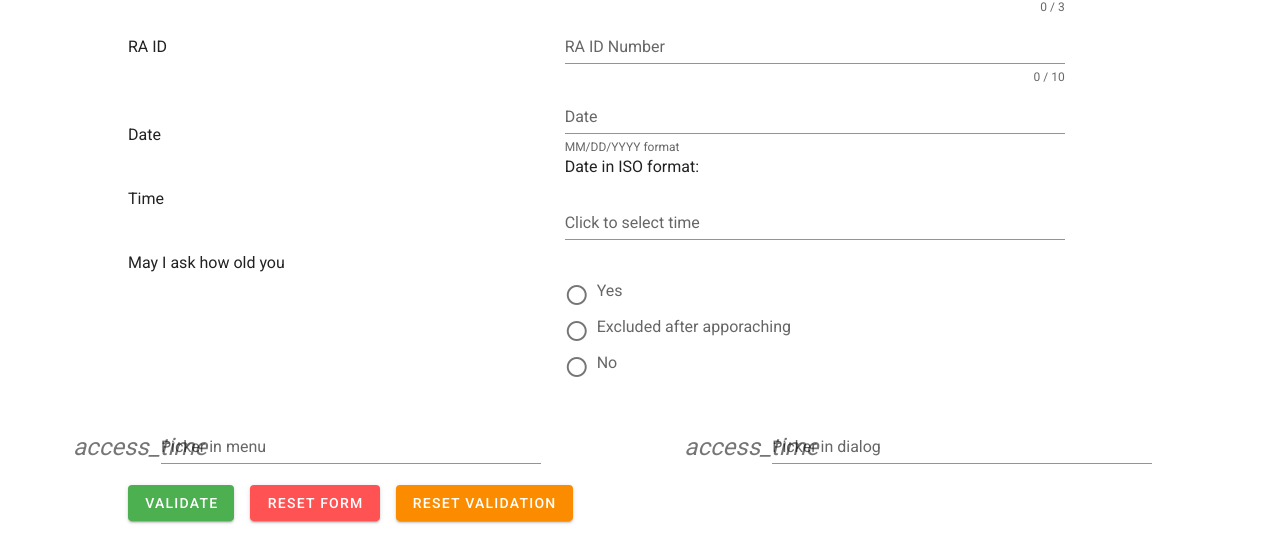
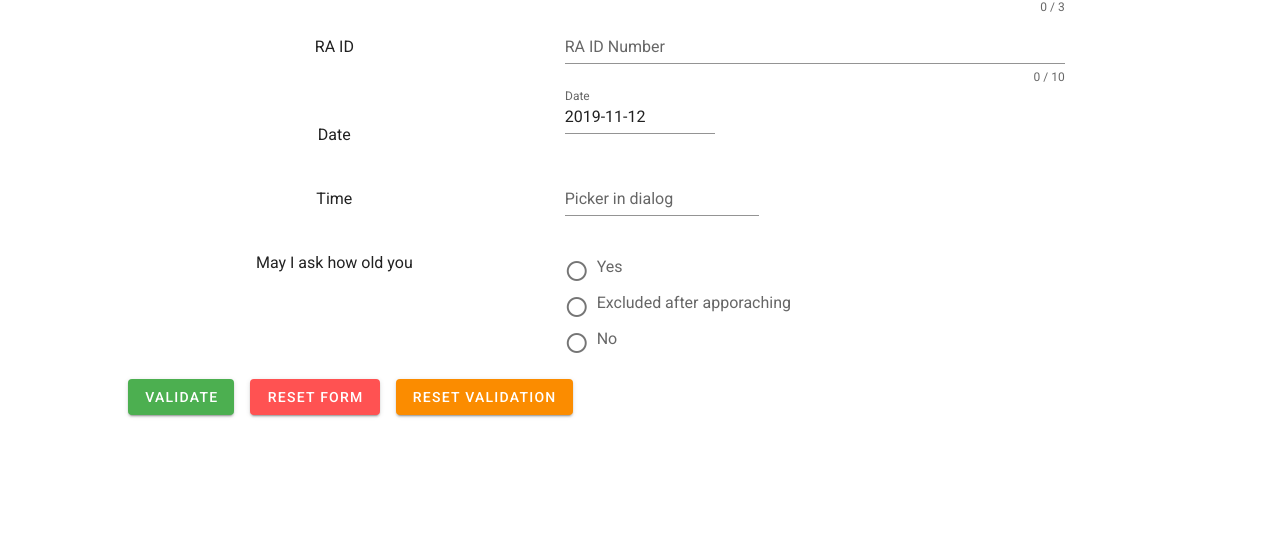
Before and after one commit to mchieco/NARAP, a Vue app: page /form2 in a window 1280 px wide. Shown: the part 203-740 px from the top of the page. Built offline with nearby package versions, Linux system fonts and the light colour scheme.

Commit message:
Work on form

```diff
--- /dev/null
+++ b/src/components/dateModal.vue
@@ -0,0 +1,37 @@
+<template>
+  <v-row>
+    <v-col cols="12" sm="6" md="4">
+      <v-dialog
+        ref="dialog"
+        v-model="modal"
+        :return-value.sync="date"
+        persistent
+        width="290px"
+      >
+        <template v-slot:activator="{ on }">
+          <v-text-field
+            v-model="date"
+            label="Date"
+            readonly
+            v-on="on"
+          ></v-text-field>
+        </template>
+        <v-date-picker v-model="date" scrollable>
+          <v-btn text color="primary" @click="modal = false">Cancel</v-btn>
+          <v-btn text color="primary" @click="$refs.dialog.save(date)">OK</v-btn>
+        </v-date-picker>
+      </v-dialog>
+    </v-col>
+  </v-row>
+</template>
+
+<script>
+export default {
+  data: () => ({
+    date: new Date().toISOString().substr(0, 10),
+    menu: false,
+    modal: false,
+    menu2: false,
+  }),
+};
+</script>
--- a/src/components/timeModal.vue
+++ b/src/components/timeModal.vue
@@ -1,35 +1,5 @@
 <template>
   <v-row>
-    <v-col cols="11" sm="5">
-      <v-menu
-        ref="menu"
-        v-model="menu2"
-        :close-on-content-click="false"
-        :nudge-right="40"
-        :return-value.sync="time"
-        transition="scale-transition"
-        offset-y
-        max-width="290px"
-        min-width="290px"
-      >
-        <template v-slot:activator="{ on }">
-          <v-text-field
-            v-model="time"
-            label="Picker in menu"
-            prepend-icon="access_time"
-            readonly
-            v-on="on"
-          ></v-text-field>
-        </template>
-        <v-time-picker
-          v-if="menu2"
-          v-model="time"
-          full-width
-          @click:minute="$refs.menu.save(time)"
-        ></v-time-picker>
-      </v-menu>
-    </v-col>
-    <v-spacer></v-spacer>
     <v-col cols="11" sm="5">
       <v-dialog
         ref="dialog"
@@ -42,7 +12,6 @@
           <v-text-field
             v-model="time"
             label="Picker in dialog"
-            prepend-icon="access_time"
             readonly
             v-on="on"
           ></v-text-field>
@@ -52,7 +21,6 @@
           v-model="time"
           full-width
         >
-          <v-spacer></v-spacer>
           <v-btn text color="primary" @click="modal2 = false">Cancel</v-btn>
           <v-btn text color="primary" @click="$refs.dialog.save(time)">OK</v-btn>
         </v-time-picker>
--- a/src/views/Form2.vue
+++ b/src/views/Form2.vue
@@ -15,7 +15,7 @@
           <p>Date</p>
           <br />
           <p>Time</p>
-                    <br />
+          <br />
           <p>May I ask how old you</p>
         </v-col>
         <v-col cols="6">
@@ -33,32 +33,10 @@
             label="RA ID Number"
             required
           ></v-text-field>
-          <v-menu
-            ref="menu1"
-            v-model="menu1"
-            :close-on-content-click="false"
-            transition="scale-transition"
-            offset-y
-            full-width
-            max-width="290px"
-            min-width="290px"
-          >
-            <template v-slot:activator="{ on }">
-              <v-text-field
-                v-model="dateFormatted"
-                label="Date"
-                hint="MM/DD/YYYY format"
-                persistent-hint
-                @blur="date = parseDate(dateFormatted)"
-                v-on="on"
-              ></v-text-field>
-            </template>
-            <v-date-picker v-model="date" no-title @input="menu1 = false"></v-date-picker>
-          </v-menu>
-          <p>
-            Date in ISO format:
-            <strong>{{ date }}</strong>
-          </p>
+          <div id="pickDate">
+            <date-modal />
+          </div>
+          <!--
           <v-dialog
             ref="dialog"
             v-model="modal2"
@@ -76,31 +54,18 @@
               <v-btn text color="primary" @click="$refs.dialog.save(time)">OK</v-btn>
             </v-time-picker>
           </v-dialog>
+          !-->
+          <div id="picktime">
+            <time-modal />
+          </div>
 
           <v-radio-group v-model="ex8" column>
-              <v-radio
-                label="Yes"
-                color="success"
-                value="success"
-              ></v-radio>
-              <v-radio
-                label="Excluded after apporaching"
-                color="warning"
-                value="warning"
-              ></v-radio>
-              <v-radio
-                label="No"
-                color="error"
-                value="error"
-              ></v-radio>
-            </v-radio-group>
+            <v-radio label="Yes" color="success" value="success"></v-radio>
+            <v-radio label="Excluded after apporaching" color="warning" value="warning"></v-radio>
+            <v-radio label="No" color="error" value="error"></v-radio>
+          </v-radio-group>
         </v-col>
       </v-row>
-
-  <div id="picktime">
-      <time-modal @close="showLogin=false"
-                  :dialog="showLogin"/>
-      </div>
 
       <v-btn :disabled="!valid" color="success" class="mr-4" @click="validate">Validate</v-btn>
 
@@ -109,14 +74,14 @@
       <v-btn color="warning" @click="resetValidation">Reset Validation</v-btn>
     </v-form>
   </div>
-
 </template>
 
 <script>
 import Time from '@/components/timeModal.vue';
+import DatePick from '@/components/dateModal.vue';
 
 export default {
-  components: { 'time-modal': Time },
+  components: { 'time-modal': Time, 'date-modal': DatePick },
   data: () => ({
     dropdown_font: [
       'Hartford Hospital',
@@ -182,4 +147,7 @@ export default {
 .googleForm {
   max-width: 100%;
 }
+.columnText{
+  text-align: center;
+}
 </style>
```
Also changed, not shown: 1 other file (tests, documents, lock files or other folders).
